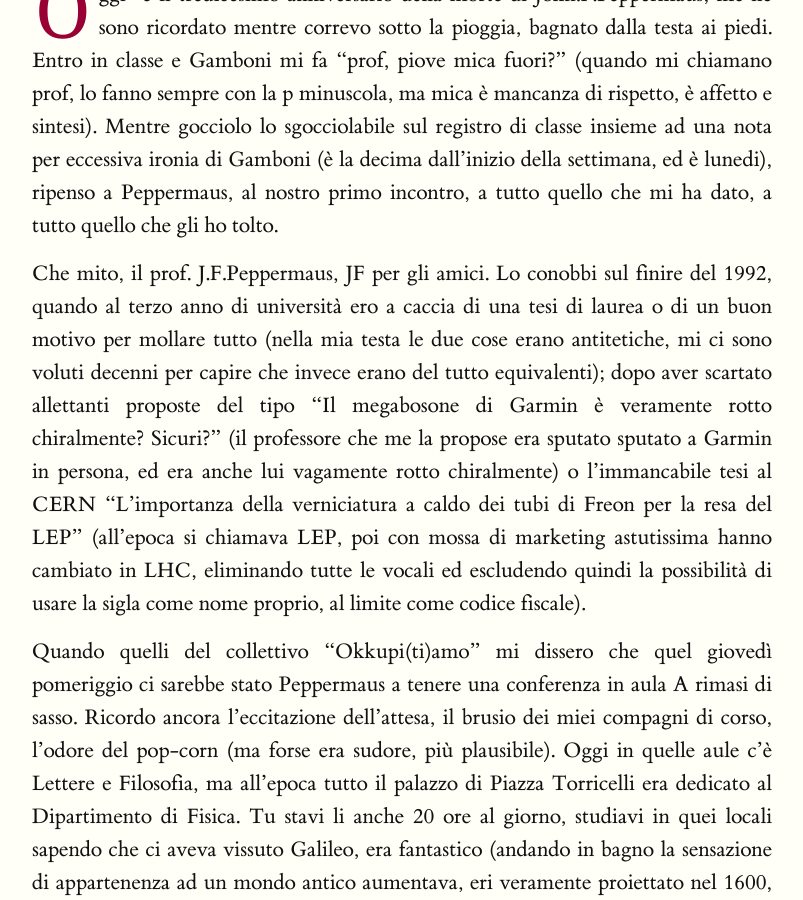
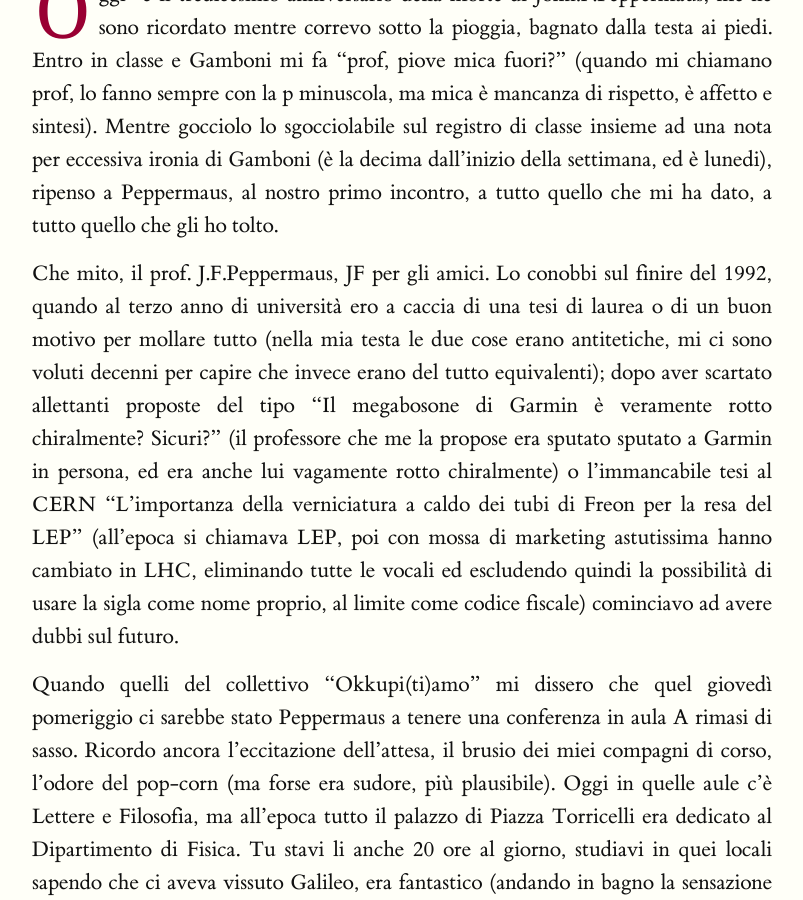
Before and after one commit to orporick/orporick.github.io, a Jekyll site: the page built from _posts/2010-05-07-tutto-sbagliato.md, in a window 1280 px wide and 900 px high, scrolled down 233 px. Shown: the whole window, without its empty margins (238-1041 px from the left). Built offline with Jekyll 4.4.1, drawn with Linux system fonts in a browser that asks for light colours; nearby versions of some CDN libraries.

Commit message:
Nuovo post

```diff
--- a/_posts/2010-05-07-tutto-sbagliato.md
+++ b/_posts/2010-05-07-tutto-sbagliato.md
@@ -26,7 +26,7 @@ chiralmente) o l'immancabile tesi al CERN "L'importanza della verniciatura a
 caldo dei tubi di Freon per la resa   del LEP" (all'epoca si chiamava LEP, poi
 con mossa di marketing   astutissima hanno cambiato in LHC, eliminando tutte le
 vocali ed   escludendo quindi la possibilità di usare la sigla come nome
-proprio, al limite come codice fiscale).
+proprio, al limite come codice fiscale) cominciavo ad avere dubbi sul futuro.
 
 Quando quelli del collettivo "Okkupi(ti)amo" mi dissero che quel giovedì
 pomeriggio ci sarebbe stato Peppermaus a tenere una conferenza in aula A rimasi
```
